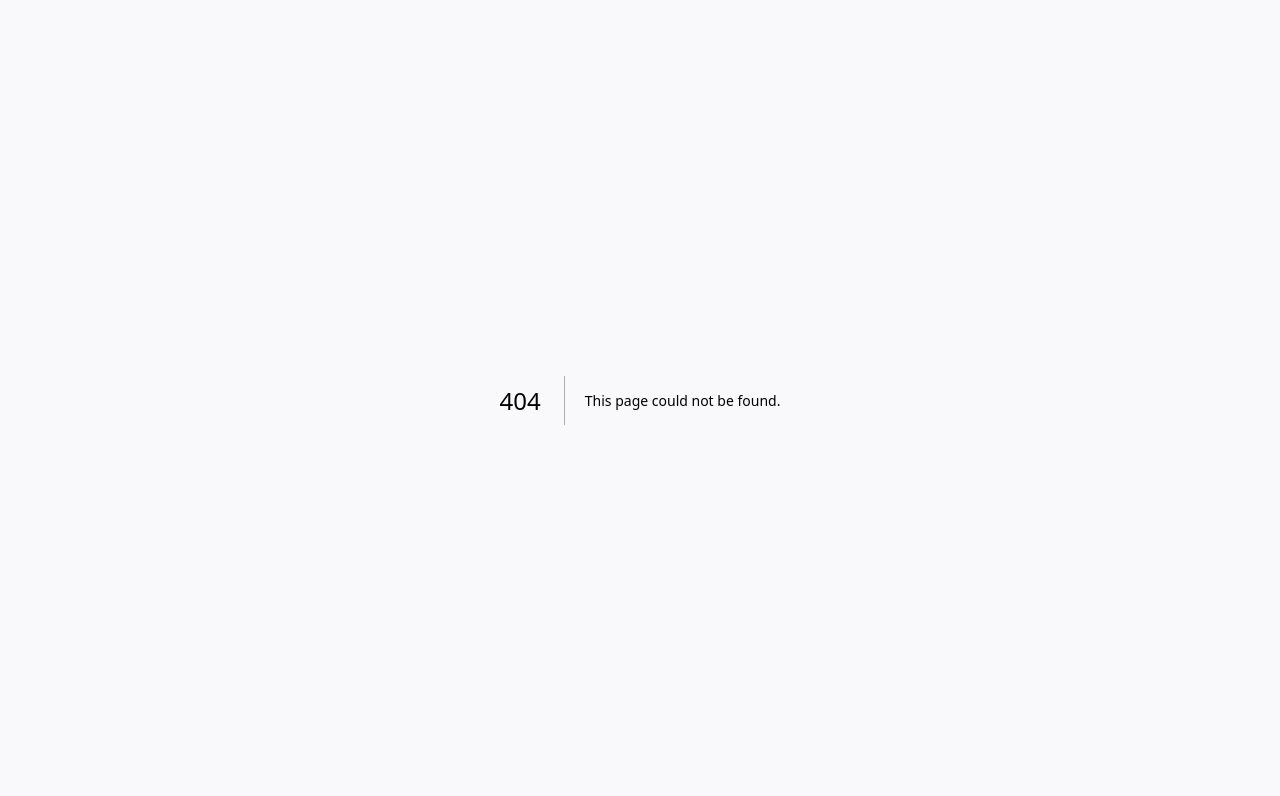
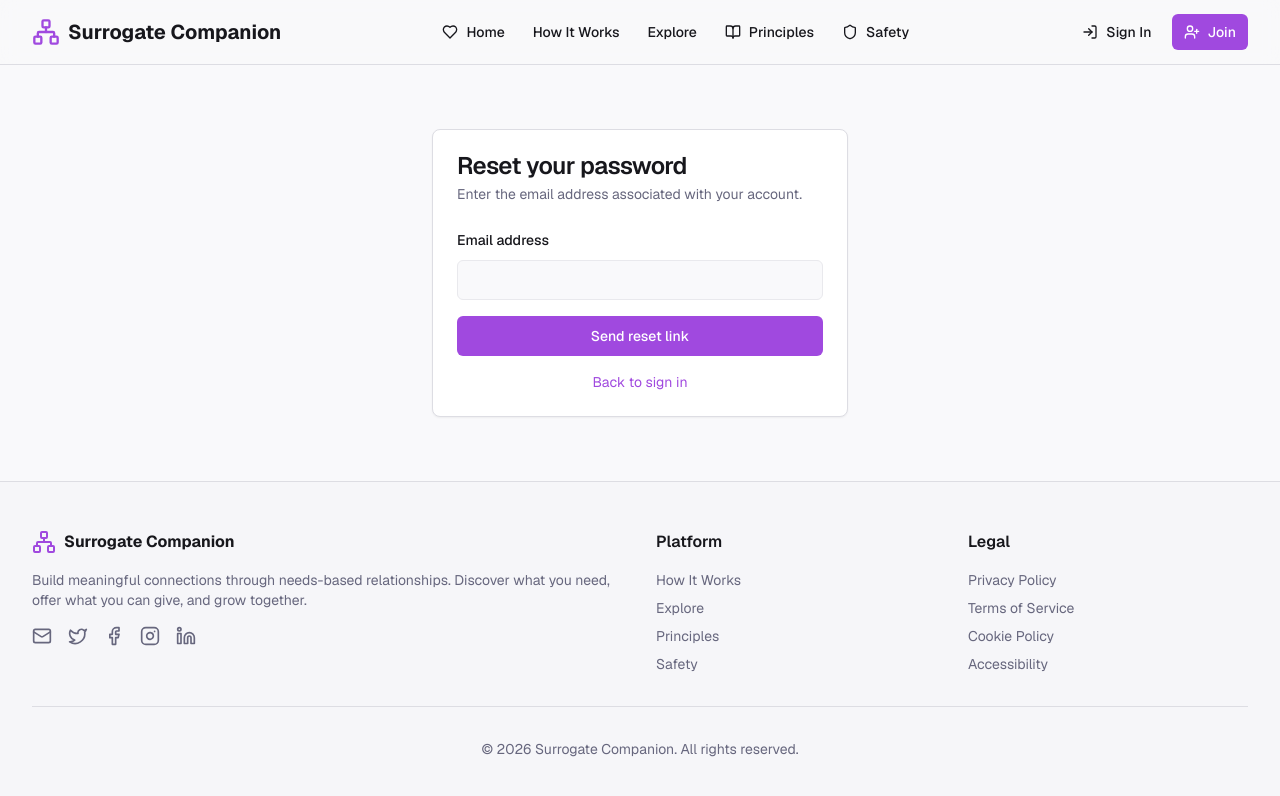
Before and after one commit to agustealo/Surrogate-Network, a Next.js app: page /forgot-password in a window 1280 px wide. Before the commit this address had no page. Shown: the top 796 px of the page. Built offline with nearby package versions, Linux system fonts and the light colour scheme.

Commit message:
feat: add real password reset request flow

```diff
--- /dev/null
+++ b/src/app/(public)/forgot-password/page.tsx
@@ -0,0 +1,48 @@
+"use client";
+
+import { useState } from "react";
+import Link from "next/link";
+import { createClient } from "@/infrastructure/supabase/browser";
+import { Button } from "@/components/ui/button";
+import { Card, CardContent, CardDescription, CardHeader, CardTitle } from "@/components/ui/card";
+import { Input } from "@/components/ui/input";
+import { Label } from "@/components/ui/label";
+
+export default function ForgotPasswordPage() {
+  const [email, setEmail] = useState("");
+  const [status, setStatus] = useState<string | null>(null);
+  const [pending, setPending] = useState(false);
+
+  async function submit(event: React.FormEvent<HTMLFormElement>) {
+    event.preventDefault();
+    setPending(true);
+    setStatus(null);
+    const supabase = createClient();
+    const redirectTo = `${window.location.origin}/reset-password`;
+    const { error } = await supabase.auth.resetPasswordForEmail(email, { redirectTo });
+    setPending(false);
+    setStatus(error ? error.message : "If an account exists for that email, a password reset link has been sent.");
+  }
+
+  return (
+    <main className="container mx-auto max-w-md px-4 py-16">
+      <Card>
+        <CardHeader>
+          <CardTitle>Reset your password</CardTitle>
+          <CardDescription>Enter the email address associated with your account.</CardDescription>
+        </CardHeader>
+        <CardContent>
+          <form onSubmit={submit} className="space-y-4">
+            <div className="space-y-2">
+              <Label htmlFor="email">Email address</Label>
+              <Input id="email" type="email" autoComplete="email" required value={email} onChange={(event) => setEmail(event.target.value)} />
+            </div>
+            {status && <p role="status" className="text-sm text-muted-foreground">{status}</p>}
+            <Button className="w-full" disabled={pending}>{pending ? "Sending..." : "Send reset link"}</Button>
+            <p className="text-center text-sm"><Link href="/login" className="text-primary hover:underline">Back to sign in</Link></p>
+          </form>
+        </CardContent>
+      </Card>
+    </main>
+  );
+}
```
